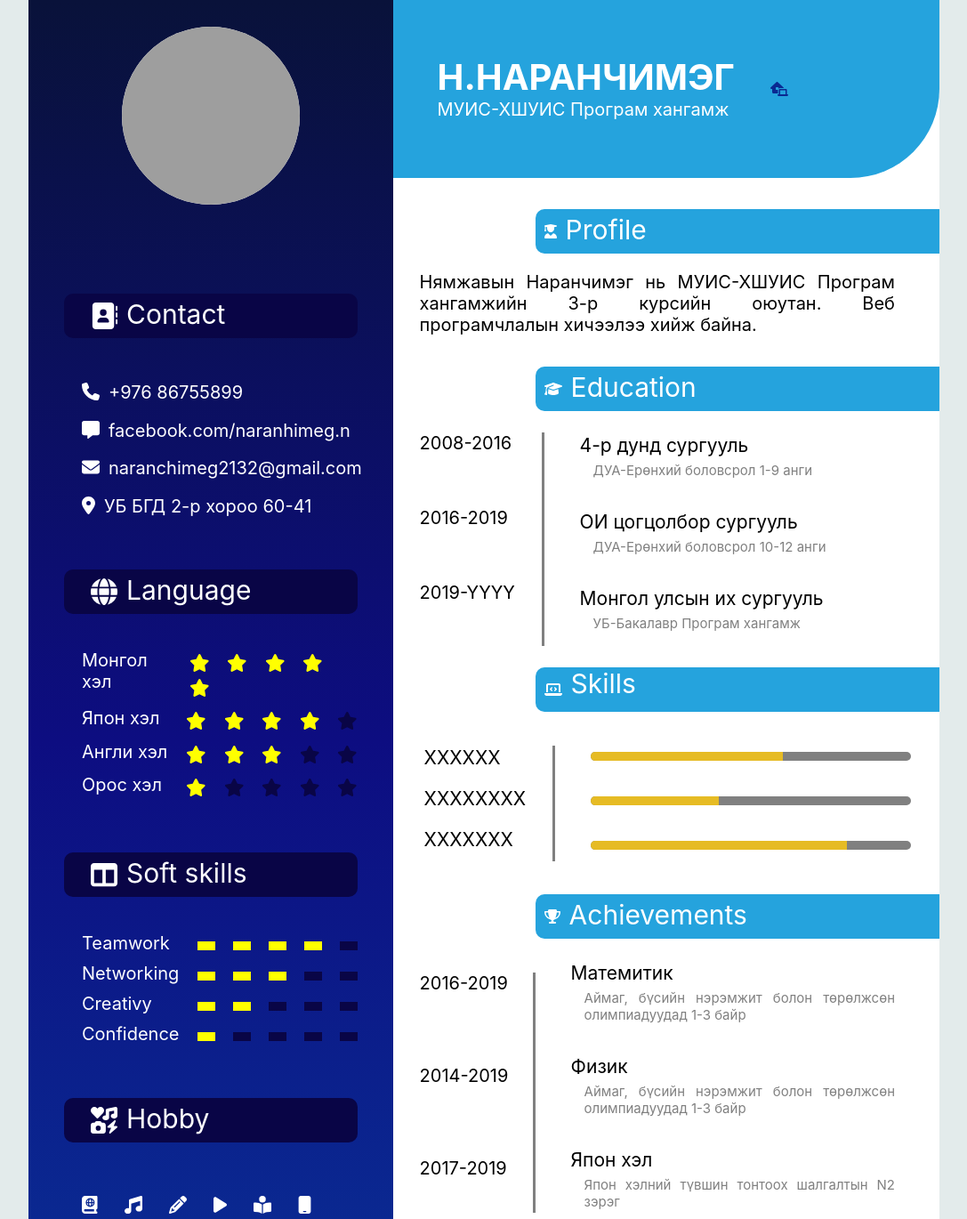
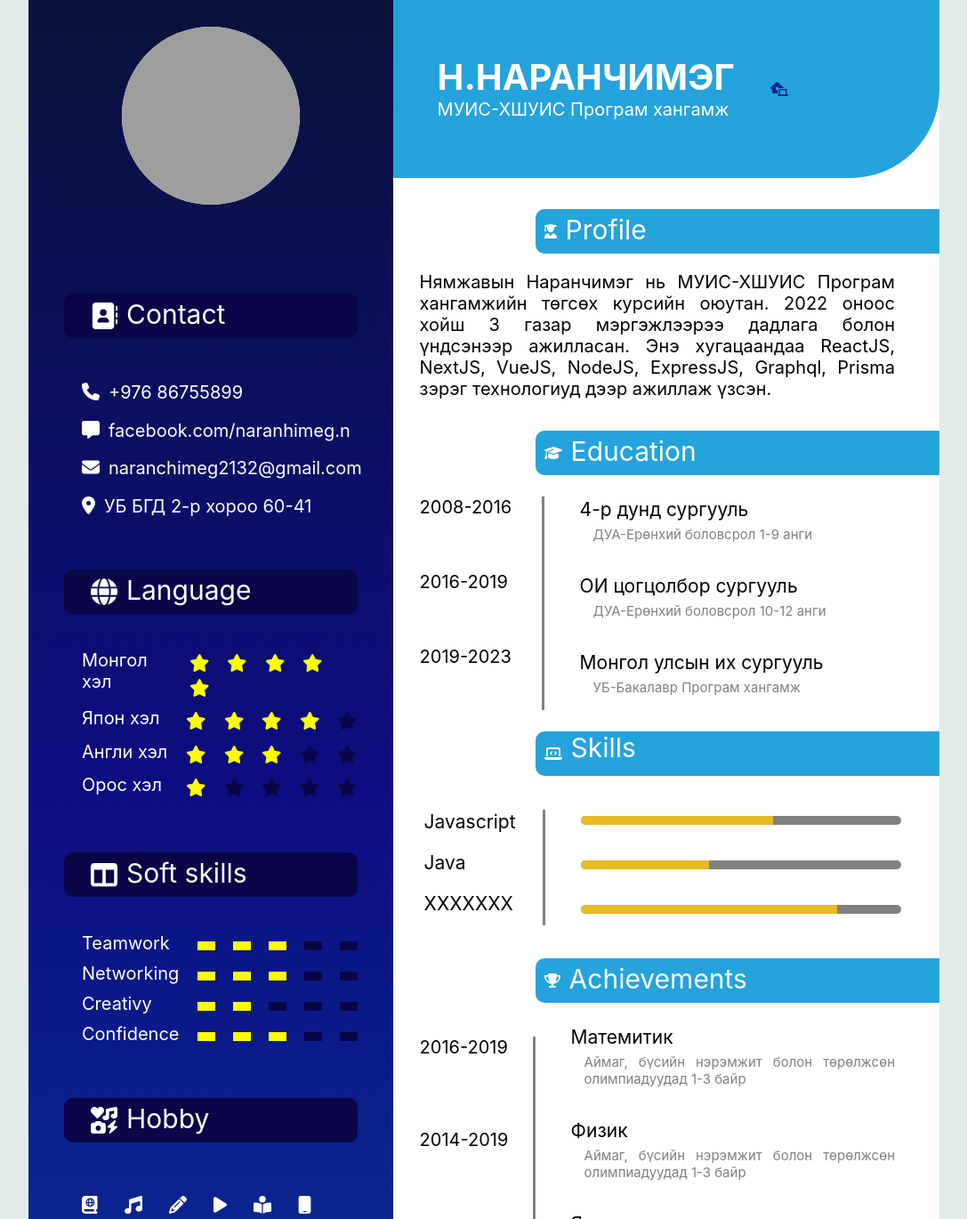
Before and after one commit to Naranchimeg21/CV-resume-web, a Next.js app: page / in a window 1280 px wide. Shown: the top 1370 px of the page at 89% size, without its empty margins (96-1183 px from the left). Built offline with nearby package versions, Linux system fonts and the light colour scheme; grey boxes are pictures that could not be loaded.

Commit message:
Update index.js

```diff
--- a/pages/index.js
+++ b/pages/index.js
@@ -130,7 +130,7 @@ export default function Home() {
                   <div className={styles.rect1}></div>
                   <div className={styles.rect1}></div>
                   <div className={styles.rect1}></div>
-                  <div className={styles.rect1}></div>
+                  <div className={styles.rect}></div>
                   <div className={styles.rect}></div>
                 </div>
               </div>
@@ -160,8 +160,8 @@ export default function Home() {
                 <div>Confidence</div>
                 <div className={styles.rateRect}>
                   <div className={styles.rect1}></div>
-                  <div className={styles.rect}></div>
-                  <div className={styles.rect}></div>
+                  <div className={styles.rect1}></div>
+                  <div className={styles.rect1}></div>
                   <div className={styles.rect}></div>
                   <div className={styles.rect}></div>
 
@@ -217,7 +217,7 @@ export default function Home() {
               <p>Profile</p>
             </div>
             <div className={styles.desc}>
-              Нямжавын Наранчимэг нь МУИС-ХШУИС Програм хангамжийн 3-р курсийн оюутан. Веб програмчлалын хичээлээ хийж байна.
+              Нямжавын Наранчимэг нь МУИС-ХШУИС Програм хангамжийн төгсөх курсийн оюутан. 2022 оноос хойш 3 газар мэргэжлээрээ дадлага болон үндсэнээр ажилласан. Энэ хугацаандаа ReactJS, NextJS, VueJS, NodeJS, ExpressJS, Graphql, Prisma зэрэг технологиуд дээр ажиллаж үзсэн.
             </div>
           </div>
           <div className={styles.education}>
@@ -229,7 +229,7 @@ export default function Home() {
               <div className={styles.educationDate}>
                 <p>2008-2016</p>
                 <p>2016-2019</p>
-                <p>2019-YYYY</p>
+                <p>2019-2023</p>
               </div>
               <div className={styles.educationDetails}>
                 <p>4-р дунд сургууль</p>
@@ -248,8 +248,8 @@ export default function Home() {
             </div>
             <div className={styles.content}>
               <div className={styles.skillName}>
-                <p>XXXXXX</p>
-                <p>XXXXXXXX</p>
+                <p>Javascript</p>
+                <p>Java</p>
                 <p>XXXXXXX</p>
               </div>
               <div className={styles.skilldiag}>
```
